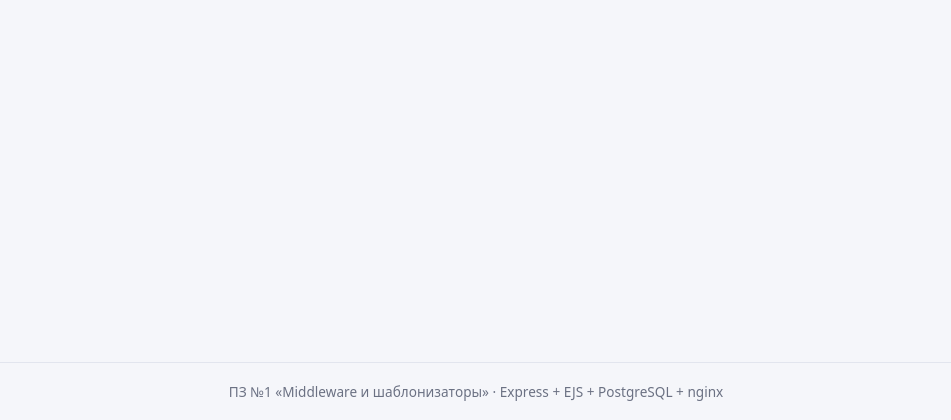
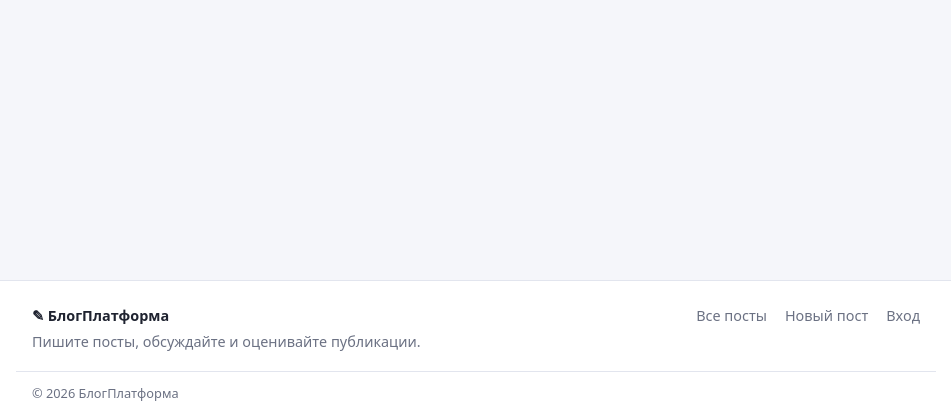
Before and after one commit to Deloperr/YuTu, a Node server app: page / in a window 1280 px wide. Shown: the part 380-800 px from the top of the page, without its empty margins (164-1115 px from the left). Run offline with Node 20, Linux system fonts and the light colour scheme; data that the repository does not hold is empty.

Commit message:
Обычный футер сайта вместо подписи с названием работы

```diff
--- a/public/css/style.css
+++ b/public/css/style.css
@@ -53,7 +53,13 @@ main.container { flex: 1; padding-top: 28px; padding-bottom: 40px; }
 .user-name { color: var(--muted); font-size: .95rem; }
 .user-name.is-auth { color: var(--success); font-weight: 600; }
 
-.site-footer { border-top: 1px solid var(--border); padding: 18px 0; color: var(--muted); font-size: .85rem; text-align: center; }
+.site-footer { background: var(--surface); border-top: 1px solid var(--border); padding: 24px 0 16px; font-size: .9rem; }
+.footer-inner { display: flex; justify-content: space-between; align-items: flex-start; gap: 20px; flex-wrap: wrap; }
+.footer-logo { font-weight: 700; margin-bottom: 4px; }
+.footer-nav { display: flex; gap: 18px; flex-wrap: wrap; }
+.footer-nav a { color: var(--muted); }
+.footer-nav a:hover { color: var(--accent); }
+.footer-copy { margin-top: 18px; padding-top: 12px; border-top: 1px solid var(--border); color: var(--muted); font-size: .8rem; }
 
 /* ---------- Кнопки ---------- */
 .btn {
--- a/views/partials/footer.ejs
+++ b/views/partials/footer.ejs
@@ -1,8 +1,17 @@
 </main>
 <footer class="site-footer">
-  <div class="container">
-    ПЗ №1 «Middleware и шаблонизаторы» · Express + EJS + PostgreSQL + nginx
+  <div class="container footer-inner">
+    <div>
+      <div class="footer-logo">✎ БлогПлатформа</div>
+      <div class="muted">Пишите посты, обсуждайте и оценивайте публикации.</div>
+    </div>
+    <nav class="footer-nav">
+      <a href="/">Все посты</a>
+      <a href="/add">Новый пост</a>
+      <a href="/login">Вход</a>
+    </nav>
   </div>
+  <div class="container footer-copy">© <%= new Date().getFullYear() %> БлогПлатформа</div>
 </footer>
 <script src="/js/form.js" defer></script>
 </body>
--- a/views/partials/header.ejs
+++ b/views/partials/header.ejs
@@ -4,7 +4,7 @@
   <meta charset="utf-8">
   <meta name="viewport" content="width=device-width, initial-scale=1">
   <title><%= pageTitle %> — БлогПлатформа</title>
-  <link rel="stylesheet" href="/css/style.css">
+  <link rel="stylesheet" href="/css/style.css?v=2">
 </head>
 <body>
 <header class="site-header">
```
